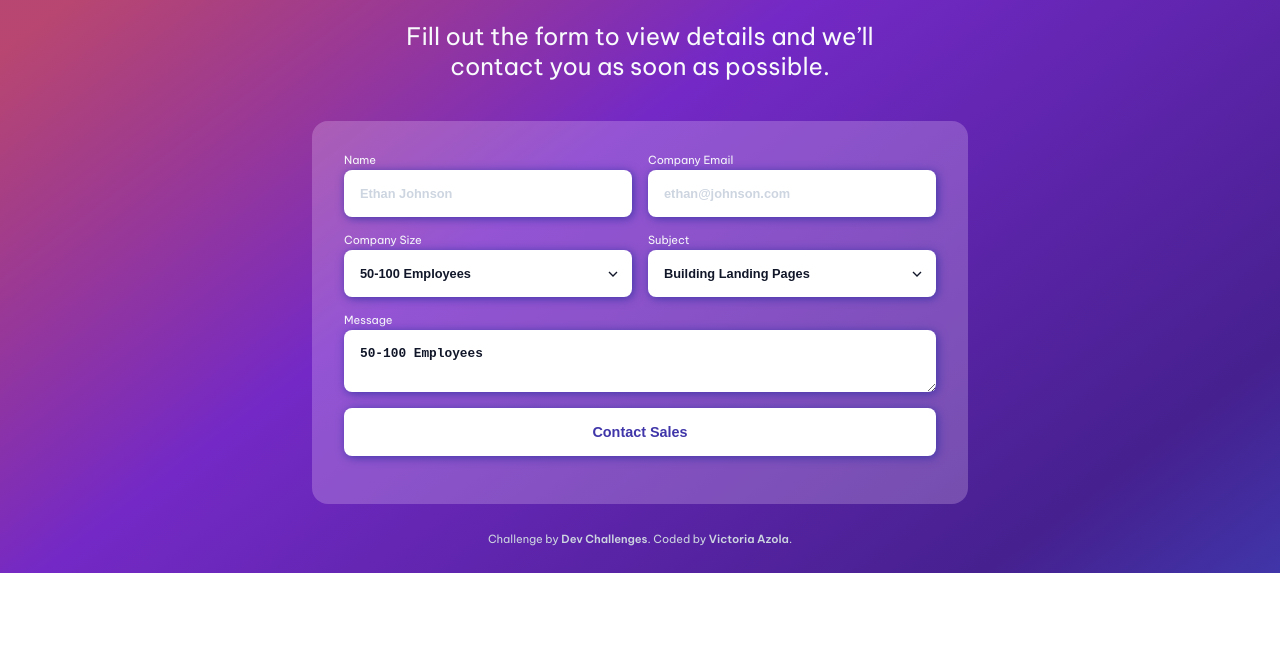
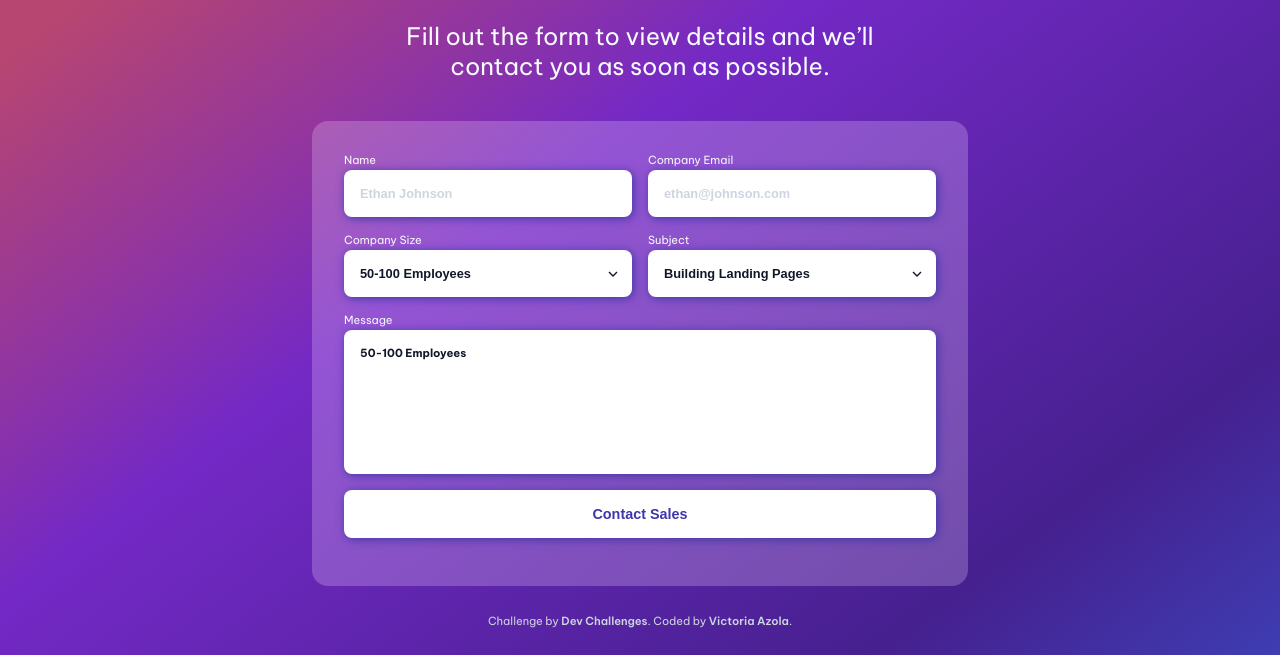
Before and after one commit to VickyAzola/ContactFormPage, a plain HTML site: page index.html in a window 1280 px wide. Shown: the part 284-939 px from the top of the page. Before the commit the page ends 857 px from the top, so only its background shows below. Drawn offline with Linux system fonts and the light colour scheme.

Commit message:
Add files via upload

```diff
--- a/style.scss
+++ b/style.scss
@@ -130,7 +130,7 @@ form {
         cursor: pointer;
     }
 
-    #mensagge {
+    #message {
         resize: none;
         height: 4rem;
         font-weight: bold;
```
Also changed, not shown: index.html (line endings or trailing spaces), style.css.
